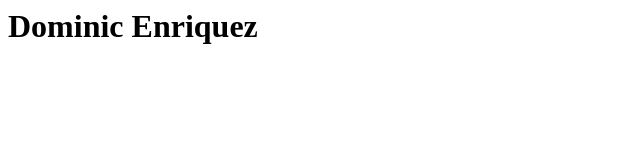
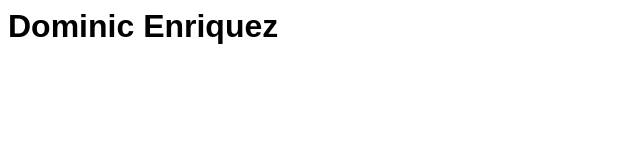
Before and after one commit to enriquezd/enriquezd.github.io, a plain HTML site: page index.html in a window 1280 px wide. Shown: the whole page, without its empty margins (0-640 px from the left). Drawn offline with Linux system fonts and the light colour scheme.

Commit message:
added simple html and css modifications

```diff
--- a/index.html
+++ b/index.html
@@ -1,7 +1,13 @@
 <html>
+<head>
+    <meta charset="UTF-8">
+    <meta name="viewport" content="width-device-width, initial-scale=1.0">
+    <title>Dominic Enriquez</title>
+    <link rel="stylesheet" href="style.css">
+</head>
 <body>
-    <header>
-        <h1>Dominic Enriquez</h1>
-    </header>
+    <h1 class ="header">
+        Dominic Enriquez
+    </h1>
 </body>
 </html>
--- /dev/null
+++ b/style.css
@@ -0,0 +1,3 @@
+.header {
+    font-family: Arial, sans-serif;
+}
```
